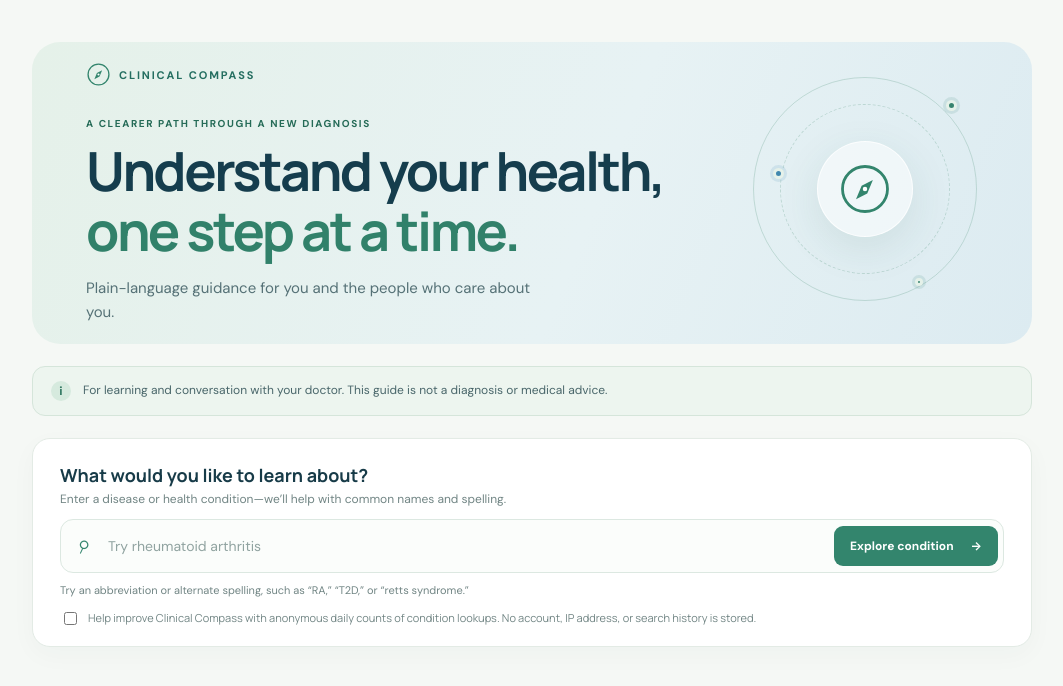
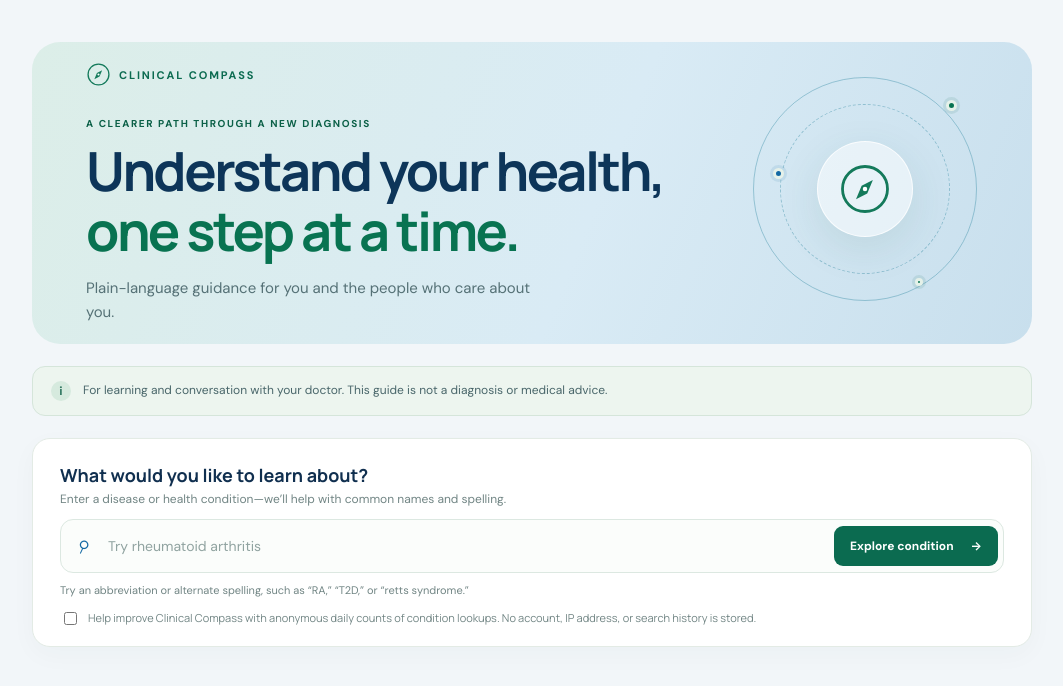
Before and after one commit to emmaholub/Clinical-Compass, a React (Vite) app in the folder frontend/: page / in a window 1280 px wide. Shown: the top 686 px of the page, without its empty margins (108-1171 px from the left). Built offline with nearby package versions, Linux system fonts and the light colour scheme.

Commit message:
Refresh professional blue and green color palette

```diff
--- a/frontend/src/main.tsx
+++ b/frontend/src/main.tsx
@@ -7,6 +7,7 @@
 import "./search-suggestions.css";
 import "./glance.css";
 import "./analytics.css";
+import "./professional-palette.css";
 
 type SourceData = { source_url: string; source_quote: string; source_title?: string | null };
 type Finding = { value: string; source: SourceData; evidence_type: string; outcome?: string | null; population?: string | null; follow_up?: string | null; comparator?: string | null };
--- /dev/null
+++ b/frontend/src/professional-palette.css
@@ -0,0 +1,37 @@
+/* Professional clinical palette: deep blue foundation with confident green accents. */
+:root {
+  --ink: #102f4f;
+  --muted: #536b7d;
+  --blue: #1268a3;
+  --blue-dark: #084b7a;
+  --green: #147a5b;
+  --green-dark: #0b6047;
+  --green-pale: #e3f2ec;
+  --line: #d5e1e9;
+  --paper: #ffffff;
+}
+
+body { background: #f2f6f9; }
+.hero { background: linear-gradient(112deg, #dceee8 0%, #d9ebf5 56%, #c8dfed 100%); }
+.hero h1, .hero h2 { color: #0d3559; }
+.hero h1 span { color: #087351; }
+.brand, .hero-art { color: #0b6b50; }
+.eyebrow, .mini-label { color: #0b6047; }
+.hero-art .orbit { border-color: #3188a066; }
+.orbit-dot { background: #087351; }
+.dot-two { background: #1268a3; }
+.search button { background: #0b6b50; }
+.search button:hover { background: #07543e; }
+.search:focus-within { border-color: #1b78ae; box-shadow: 0 0 0 3px #1268a326; }
+.section-nav a:hover { border-color: #7eb7d5; background: #eaf4f9; color: #084b7a; }
+.section-nav a span, .search-icon { color: #1268a3; }
+.condition-art { background: linear-gradient(145deg, #e6f3ed, #e4f0f7); }
+.art-drawing { stroke: #0b6b50; }
+.art-point { fill: #1268a3; }
+.standard-highlight { background: linear-gradient(115deg, #e6f3ec, #e5f1f8); border-color: #b8d9cc; }
+.step-number, .treatment-symbol { background: #e3f2ec; color: #0b6047; }
+.badge { background: #d9eee5; color: #075f45; }
+.effect-chips li { border-color: #c5e0d4; color: #125e4b; }
+.trial-intro { background: #e7f3eb; }
+.trial-link, .label-link { color: #084b7a; }
+.trial:hover { border-color: #87b9d3; }
```
